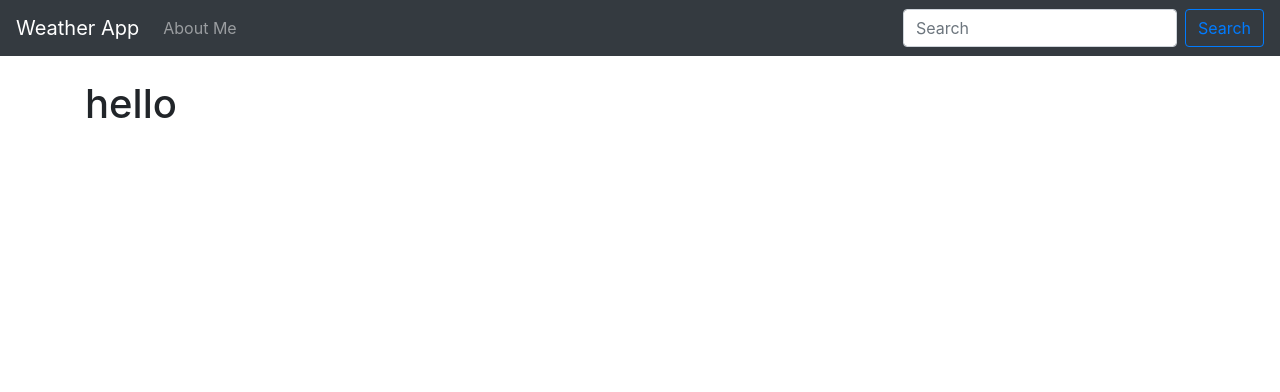
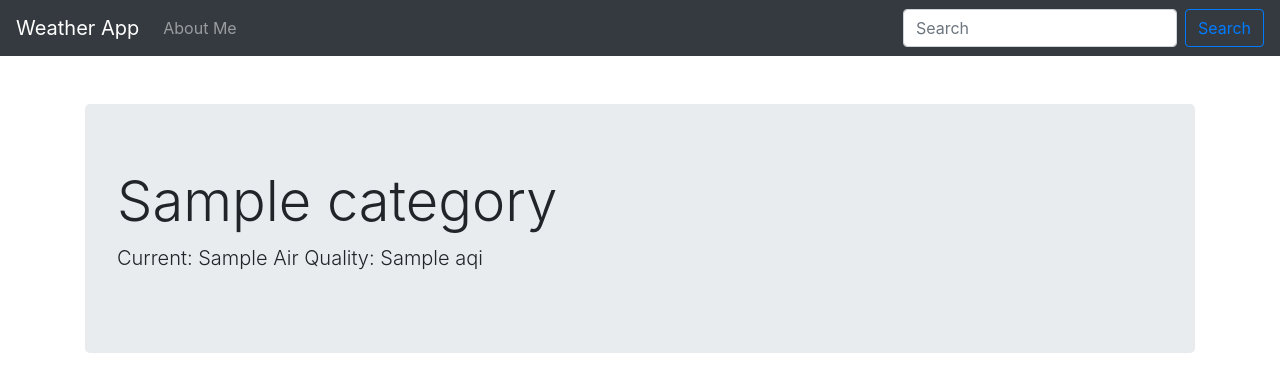
Before and after one commit to LawrenceDavy13/weather_app, a Django app: template weather/weather_lookup/templates/home.html in a window 1280 px wide. Shown: the top 392 px of the page. Run offline with Django 3.2, Linux system fonts and the light colour scheme; the template is opened without the code that fills it: most values are stand-ins (such as "Sample title", 1, 10 or a date in 2020); some libraries are stand-ins or nearby versions.

Commit message:
api and jumbotron added

```diff
--- a/weather/weather_lookup/templates/home.html
+++ b/weather/weather_lookup/templates/home.html
@@ -3,7 +3,43 @@
 {% block content %}
 
 
-<h1>hello</h1>
+
+<br>
+
+<!--If an error exsits, print error. If no error print api data -->
+{% if api %}
+
+    {% if api == "Error..." %}
+        If there was an error, try again...
+
+    {% else %}
 
 
+<div class="jumbotron">
+    <h1 class="display-4">{{ api.0.Category.Name }}</h1>
+    <p class="lead">Current: {{ api.0.ReportingArea }} Air Quality: {{ api.0.AQI }}</p>
+
+    {% if api.0.Cateogry.Name == "Good" %}
+        <p>(0 - 50) Air quality is considered satisfactory, and air pollution poses little or no risk.</p>
+
+    {% elif api.0.Category.Name == "Moderate" %}
+        <p>(51 -100 ) Air quality is acceptable; however, for some pollutants there may be a moderate health concern for a very small number of people who are usually sensitive to air pollution</p>
+    {% elif api.0.Category.Name == "Unhealthy for Sensitive Groups" %}
+        <p>(101 - 150) Although general public is not likely to be affected at this AQI range, people with lung disease, older adults and children are at a greater risk from exposure to ozone, whereas persons with heart and lung disease, older adults and children are at greater risk from the presence of particles in the air.</p>
+    {% elif api.0.Category.Name == "Unhealthy" %}
+        <p>(151 - 200) Everyone may begin to experience health effects; members of sensitive groups may experience more serious health effects.</p>
+    {% elif api.0.Category.Name == "Very Unhealthy" %}
+        <p>(201 - 300) Health alert: everyone may experience more serious health effects.</p>
+    {% elif api.0.Category.Name == "Hazardous" %}
+        <p>(301 - 500) Health warnings of emergancy conditions. The entire population is more likely to be affected.</p>
+
+
+    {% endif %}
+  </div>
+
+
+
+    {% endif %}
+{% endif %}
+
 {% endblock %}
```
Also changed, not shown: weather/weather_lookup/views.py (+13 -1 lines).
